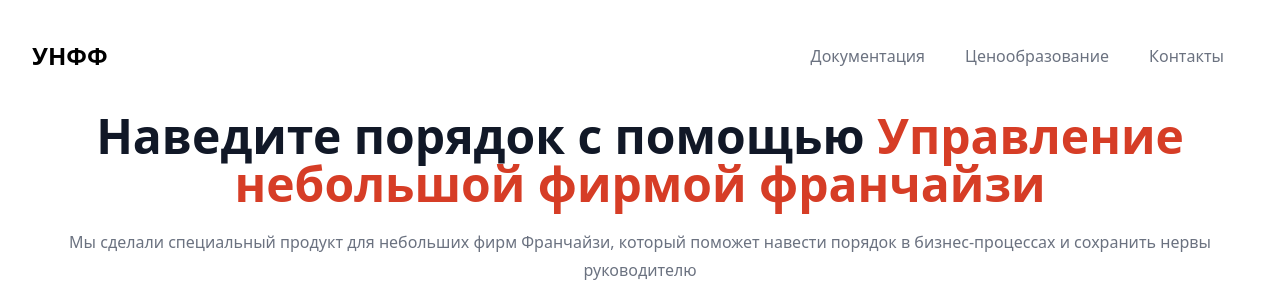
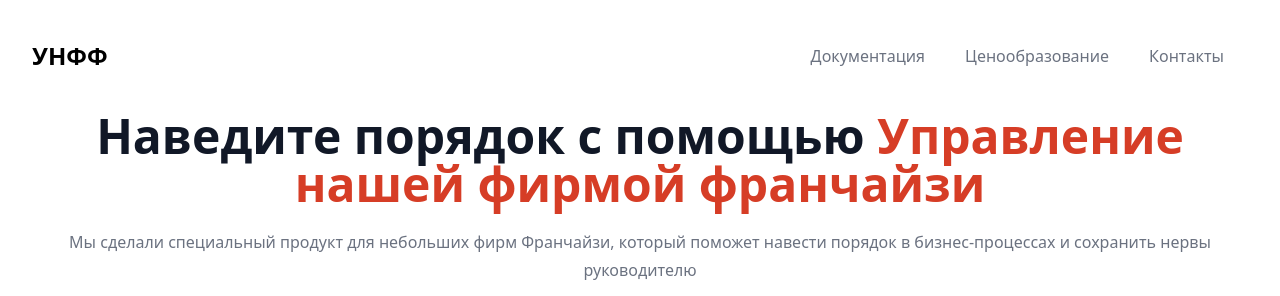
Before and after one commit to sorokinltd/franchisee-manag-doc.github.io, a Jekyll site: the page built from index.html, in a window 1280 px wide and 900 px high, cut to the strip 0-296 px from the top of the window. Built offline with Jekyll 4.4.1, drawn with Linux system fonts in a browser that asks for light colours; nearby versions of some CDN libraries.

Commit message:
change the name

```diff
--- a/_includes/home.html
+++ b/_includes/home.html
@@ -33,7 +33,7 @@ class="bg-center bg-cover"
   <h1
     class="mx-auto text-center font-manrope font-bold text-4xl text-gray-900 mb-5 md:text-5xl leading-[50px]"
   >
-    Наведите порядок с помощью <span class="text-[#d63d26]">Управление небольшой фирмой франчайзи</span>
+    Наведите порядок с помощью <span class="text-[#d63d26]">Управление нашей фирмой франчайзи</span>
   </h1>
   <p
     class="mx-auto text-center text-base font-normal leading-7 text-gray-500 mb-9"
--- a/index.html
+++ b/index.html
@@ -3,7 +3,7 @@
 
 <head>
     <meta name="viewport" content="width=device-width, initial-scale=1">
-    <title>Управление небольшой фирмой франчайзи</title>
+    <title>Управление нашей фирмой франчайзи</title>
     <script src="https://cdn.tailwindcss.com"></script>
     {% include custom_head.html %}
 </head>
```
Also changed, not shown: _pages/docs/other/contract-upgrade.md (+1 -1 lines), README.md.
